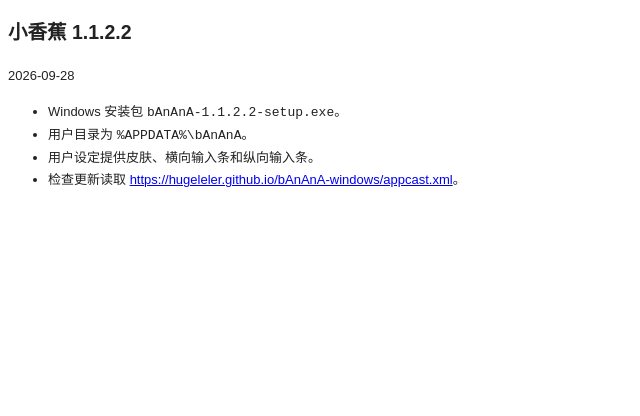
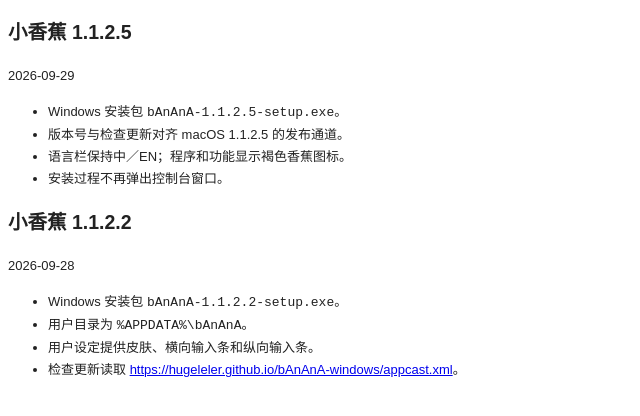
Before and after one commit to hugeleler/bAnAnA-windows, a plain HTML site: page changelog.html in a window 1280 px wide. Shown: the whole page, without its empty margins (0-640 px from the left). Drawn offline with Linux system fonts and the light colour scheme.

Commit message:
Publish Windows 1.1.2.5 changelog

```diff
--- a/changelog.html
+++ b/changelog.html
@@ -6,6 +6,14 @@
 </head>
 <body>
 <div style="font-size: 13px; font-family: 'Microsoft YaHei', sans-serif; line-height: 1.7; color: #222222;">
+<h2>小香蕉 1.1.2.5</h2>
+<p>2026-09-29</p>
+<ul>
+<li>Windows 安装包 <code>bAnAnA-1.1.2.5-setup.exe</code>。</li>
+<li>版本号与检查更新对齐 macOS 1.1.2.5 的发布通道。</li>
+<li>语言栏保持中／EN；程序和功能显示褐色香蕉图标。</li>
+<li>安装过程不再弹出控制台窗口。</li>
+</ul>
 <h2>小香蕉 1.1.2.2</h2>
 <p>2026-09-28</p>
 <ul>
```
